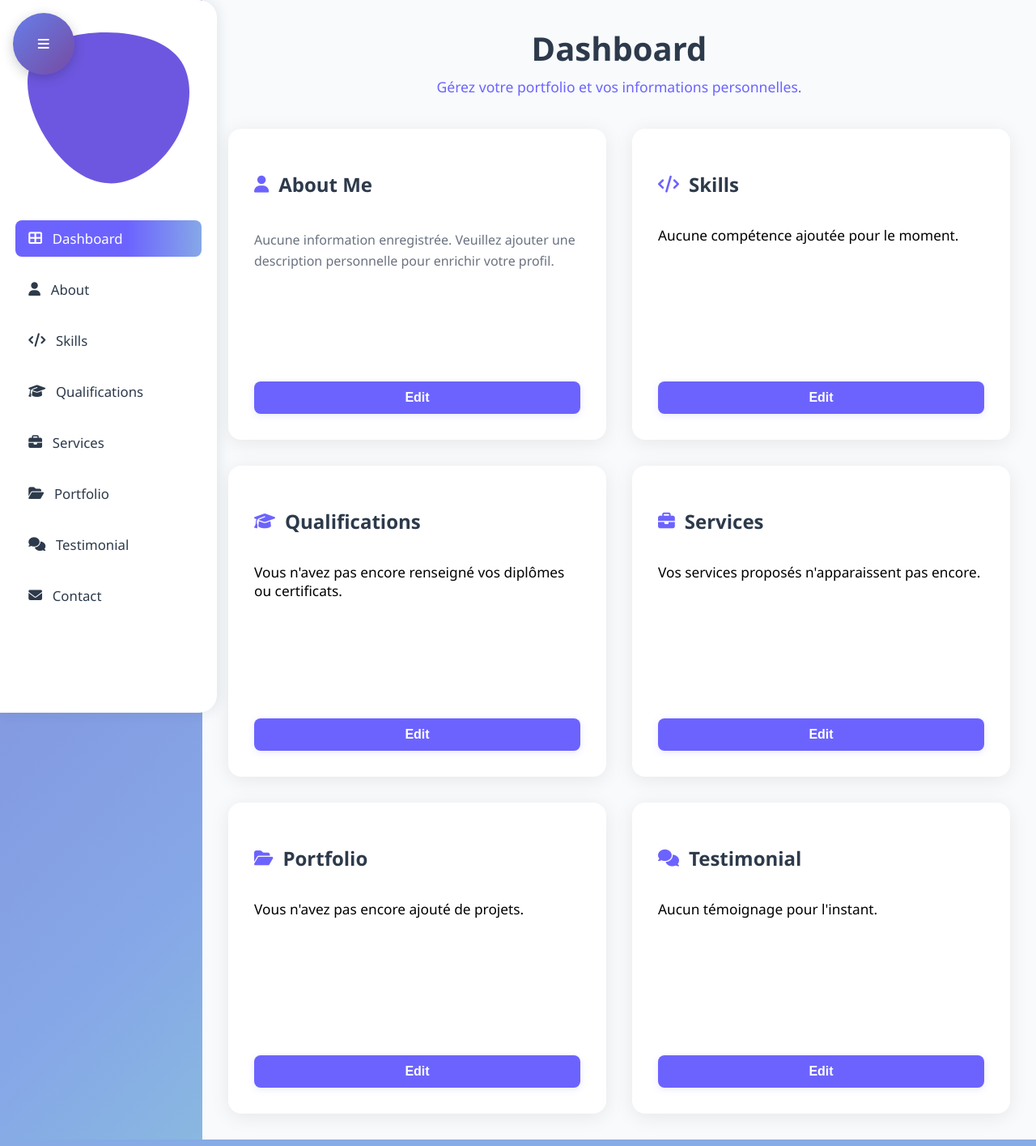
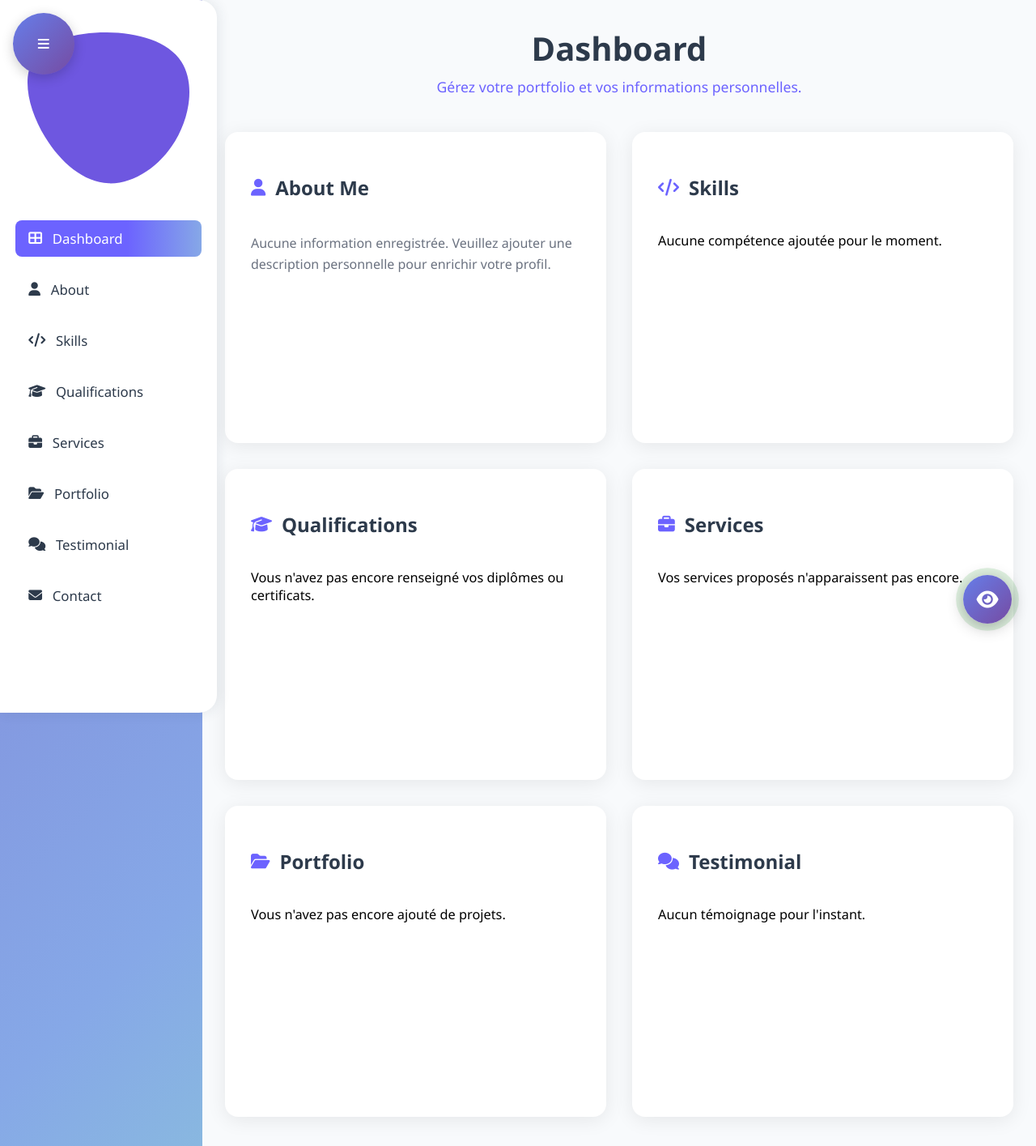
Before and after one commit to KetsiaAnnaelle/test-aquand, a Django app: page /dashboard/ in a window 1280 px wide. Shown: the whole page at 81% size. Run offline with Django 5.2, Linux system fonts and the light colour scheme; the visitor is signed in with stand-in values (Sample User, id 1); data that the repository does not hold is empty; some libraries are stand-ins or nearby versions.

Commit message:
view portfolio personnalize

```diff
--- a/dashboard/templates/about.html
+++ b/dashboard/templates/about.html
@@ -179,6 +179,8 @@
       </form>
     </div>
   </main>
+
+
   <script src="https://cdn.jsdelivr.net/npm/sweetalert2@11.7.12/dist/sweetalert2.all.min.js"></script>
   <script>
     // Determine edit mode from hidden input
--- a/dashboard/templates/dashboard.html
+++ b/dashboard/templates/dashboard.html
@@ -19,13 +19,14 @@
       justify-content: center;
       align-items: flex-start;
       padding: 2rem 0;
+      overflow-x: hidden;
     }
 
     .dashboard-content {
       width: 100%;
-      max-width: 1100px;
+      max-width: 1400px;
       margin: 0 auto;
-      padding: 0 2rem;
+      padding: 0 1.5rem;
     }
 
     .dashboard-header {
@@ -48,8 +49,11 @@
 
     .dashboard-sections {
       display: grid;
-      grid-template-columns: 1fr 1fr;
-      gap: 2rem;
+      grid-template-columns: repeat(auto-fit, minmax(340px, 1fr));
+      gap: 1.5rem;
+      justify-content: center;
+      align-items: start;
+      width: 100%;
     }
 
     .section-card {
@@ -61,6 +65,7 @@
       flex-direction: column;
       min-height: 320px;
       transition: transform 0.2s, box-shadow 0.2s;
+      margin: 0.25rem; /* subtle spacing around each frame */
     }
 
     .section-card:hover {
@@ -115,11 +120,12 @@
 
     .item-list li {
       display: flex;
-      align-items: center;
-      gap: 1rem;
-      padding: 0.7rem 0;
+      flex-wrap: wrap;
+      gap: 0.75rem 1rem;
+      padding: 0.9rem 0;
       border-bottom: 1px solid #f0f0f0;
-      font-size: 1.08rem;
+      font-size: 1.02rem;
+      align-items: flex-start;
     }
 
     .item-list li:last-child {
@@ -317,7 +341,7 @@
           <div id="aboutContent">
             <p>Aucune information enregistrée. Veuillez ajouter une description personnelle pour enrichir votre profil.</p>
           </div>
-          <button class="edit-btn" onclick="location.href='/about'">Edit</button>
+          <!-- <button class="edit-btn" onclick="location.href='/about'">Edit</button> -->
         </div>
 
         <div class="section-card" id="skillsSection">
@@ -325,7 +349,7 @@
           <ul id="skillsList" class="item-list">
             <li>Aucune compétence ajoutée pour le moment.</li>
           </ul>
-          <button class="edit-btn" onclick="location.href='/skills'">Edit</button>
+          <!-- <button class="edit-btn" onclick="location.href='/skills'">Edit</button> -->
         </div>
 
         <div class="section-card" id="qualificationsSection">
@@ -333,7 +357,7 @@
           <ul id="qualificationsList" class="item-list">
             <li>Vous n'avez pas encore renseigné vos diplômes ou certificats.</li>
           </ul>
-          <button class="edit-btn" onclick="location.href='/qualifications'">Edit</button>
+          <!-- <button class="edit-btn" onclick="location.href='/qualifications'">Edit</button> -->
         </div>
 
         <div class="section-card" id="servicesSection">
@@ -341,7 +365,7 @@
           <ul id="servicesList" class="item-list">
             <li>Vos services proposés n'apparaissent pas encore.</li>
           </ul>
-          <button class="edit-btn" onclick="location.href='/services'">Edit</button>
+          <!-- <button class="edit-btn" onclick="location.href='/services'">Edit</button> -->
         </div>
 
         <div class="section-card" id="portfolioSection">
@@ -349,7 +373,7 @@
           <ul id="portfolioList" class="item-list">
             <li>Vous n'avez pas encore ajouté de projets.</li>
           </ul>
-          <button class="edit-btn" onclick="location.href='/portfolio'">Edit</button>
+          <!-- <button class="edit-btn" onclick="location.href='/portfolio'">Edit</button> -->
         </div>
 
         <div class="section-card" id="testimonialSection">
@@ -357,7 +381,7 @@
           <ul id="testimonialsList" class="item-list">
             <li>Aucun témoignage pour l'instant.</li>
           </ul>
-          <button class="edit-btn" onclick="location.href='/testimonials'">Edit</button>
+          <!-- <button class="edit-btn" onclick="location.href='/testimonials'">Edit</button> -->
         </div>
       </div>
     </div>
@@ -384,7 +408,7 @@
             <div style="margin-top:10px;display:flex;gap:8px;">
               <button class="item-edit-btn" onclick="location.href='/about/edit/${about.id}/'">Edit</button>
               <button class="item-delete-btn" onclick="deleteAbout(${about.id})" title="Supprimer le profil">
-                <i class="fa fa-trash"></i> Supprimer
+                <i class="fa fa-trash"></i>
               </button>
             </div>
           `;
@@ -409,7 +433,7 @@
               <div class="item-actions">
                 <button class="item-edit-btn" onclick="location.href='/skills/edit/${skill.id}/'">Edit</button>
                 <button class="item-delete-btn" onclick="deleteSkill(${skill.id})" title="Supprimer la compétence">
-                  <i class="fas fa-trash"></i> Supprimer
+                  <i class="fas fa-trash"></i>
                 </button>
               </div>
             </li>`;
@@ -436,7 +460,7 @@
               <div class="item-actions">
                 <button class="item-edit-btn" onclick="location.href='/qualifications/edit/${q.id}/'">Edit</button>
                 <button class="item-delete-btn" onclick="deleteQualification(${q.id})" title="Supprimer la qualification">
-                  <i class="fas fa-trash"></i> Supprimer
+                  <i class="fas fa-trash"></i>
                 </button>
               </div>
             </li>`;
@@ -463,7 +487,7 @@
               <div class="item-actions">
                 <button class="item-edit-btn" onclick="location.href='/services/edit/${s.id}/'">Edit</button>
                 <button class="item-delete-btn" onclick="deleteService(${s.id})" title="Supprimer">
-                  <i class="fas fa-trash"></i> Supprimer
+                  <i class="fas fa-trash"></i>
                 </button>
               </div>
             </li>`;
@@ -492,7 +516,7 @@
               <div class="item-actions">
                 <button class="item-edit-btn" onclick="location.href='/portfolio/edit/${p.id}/'">Edit</button>
                 <button class="item-delete-btn" onclick="deletePortfolio(${p.id})" title="Supprimer le projet">
-                  <i class="fas fa-trash"></i> Supprimer
+                  <i class="fas fa-trash"></i>
                 </button>
               </div>
             </li>`;
@@ -519,7 +543,7 @@
               <div class="item-actions">
                 <button class="item-edit-btn" onclick="location.href='/testimonials/edit/${t.id}/'">Edit</button>
                 <button class="item-delete-btn" onclick="deleteTestimonial(${t.id})" title="Supprimer">
-                  <i class="fas fa-trash"></i> Supprimer
+                  <i class="fas fa-trash"></i>
                 </button>
               </div>
             </li>`;
@@ -646,13 +670,7 @@
     function updatePreviewButton() {
       const previewBtn = document.getElementById('previewBtn');
       if (previewBtn) {
-        if (checkFormCompletion()) {
-          previewBtn.style.display = 'block';
-          previewBtn.classList.add('enabled');
-        } else {
-          previewBtn.style.display = 'none';
-          previewBtn.classList.remove('enabled');
-        }
+        previewBtn.style.display = 'block';
       }
     }
 
@@ -813,7 +831,7 @@
   </script>
 
   <!-- Floating Preview Button -->
-  <div id="previewBtn" class="floating-preview-btn" style="display: none;">
+  <div id="previewBtn" class="floating-preview-btn" style="display: block;">
     <a href="/index/{{ user.id }}/" target="_blank" title="Preview Your Portfolio">
       <i class="fas fa-eye"></i>
     </a>
```
Also changed, not shown: other parts of dashboard/templates/dashboard.html (+21 -3 lines).
